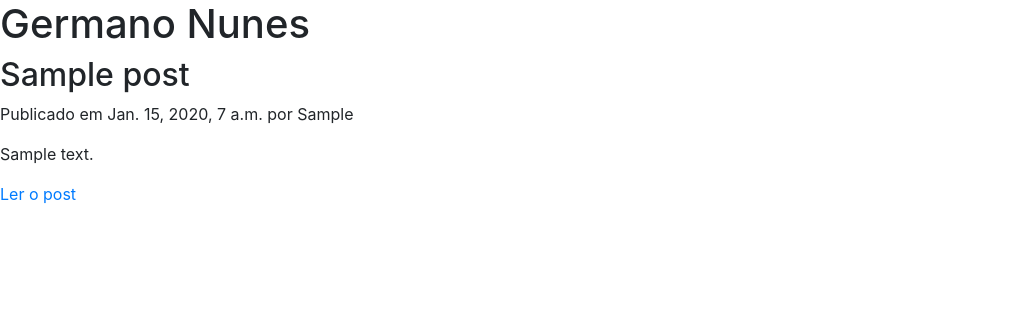
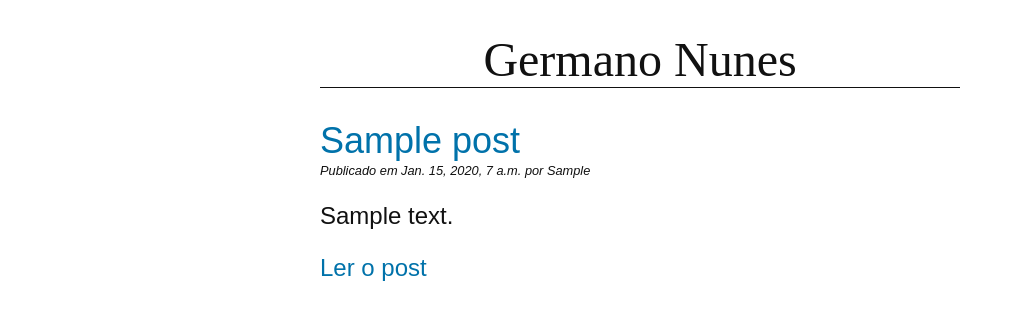
Before and after one commit to grmnunes/django-blog, a Django app: page /blog/ in a window 1280 px wide. Shown: the top 320 px of the page, without its empty margins (0-1022 px from the left). Run offline with Django 3.2, Linux system fonts and the light colour scheme; tables that the repository leaves empty hold one stand-in row (values such as "Sample post"); some libraries are stand-ins or nearby versions.

Commit message:
css added

```diff
--- /dev/null
+++ b/blog/static/css/blog.css
@@ -0,0 +1,30 @@
+body {
+  margin: 0 25%;
+  font-family: sans-serif;
+  font-size: 1.5rem;
+  color: #111111;
+}
+
+h1 {
+  text-align: center;
+  font-family: serif;
+  font-weight: normal;
+  border-bottom: 1px solid;
+}
+
+h2 {
+  color: #0072aa;
+  font-weight: normal;
+  margin-bottom: 1px;
+}
+
+a {
+  color:#0072aa;
+  text-decoration:none;
+}
+
+p.date {
+  font-size: 0.8rem;
+  font-style: italic;
+  margin-top: 1px;
+}
--- a/blog/templates/blog/base.html
+++ b/blog/templates/blog/base.html
@@ -1,9 +1,11 @@
+{% load static %}
+
 <!DOCTYPE html>
 <html lang="pt-BR">
 <head>
   <meta charset="UTF-8">
   <meta name="viewport" content="width=device-width, initial-scale=1.0">
-  <link rel="stylesheet" href="https://maxcdn.bootstrapcdn.com/bootstrap/4.0.0/css/bootstrap.min.css" integrity="sha384-Gn5384xqQ1aoWXA+058RXPxPg6fy4IWvTNh0E263XmFcJlSAwiGgFAW/dAiS6JXm" crossorigin="anonymous">
+  <link rel="stylesheet" href="{% static 'css/blog.css' %}">
   <title>{% block title %}{% endblock %}</title>
 </head>
 <body>
```
